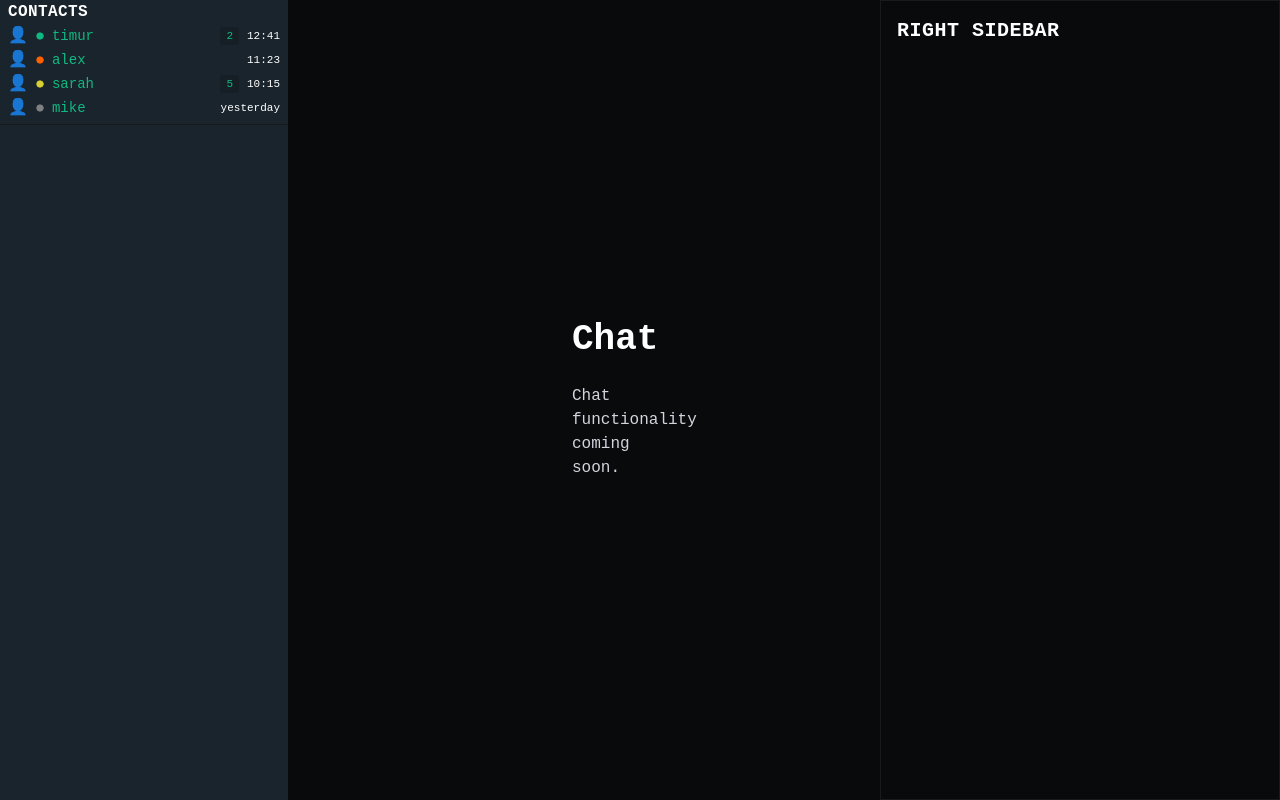
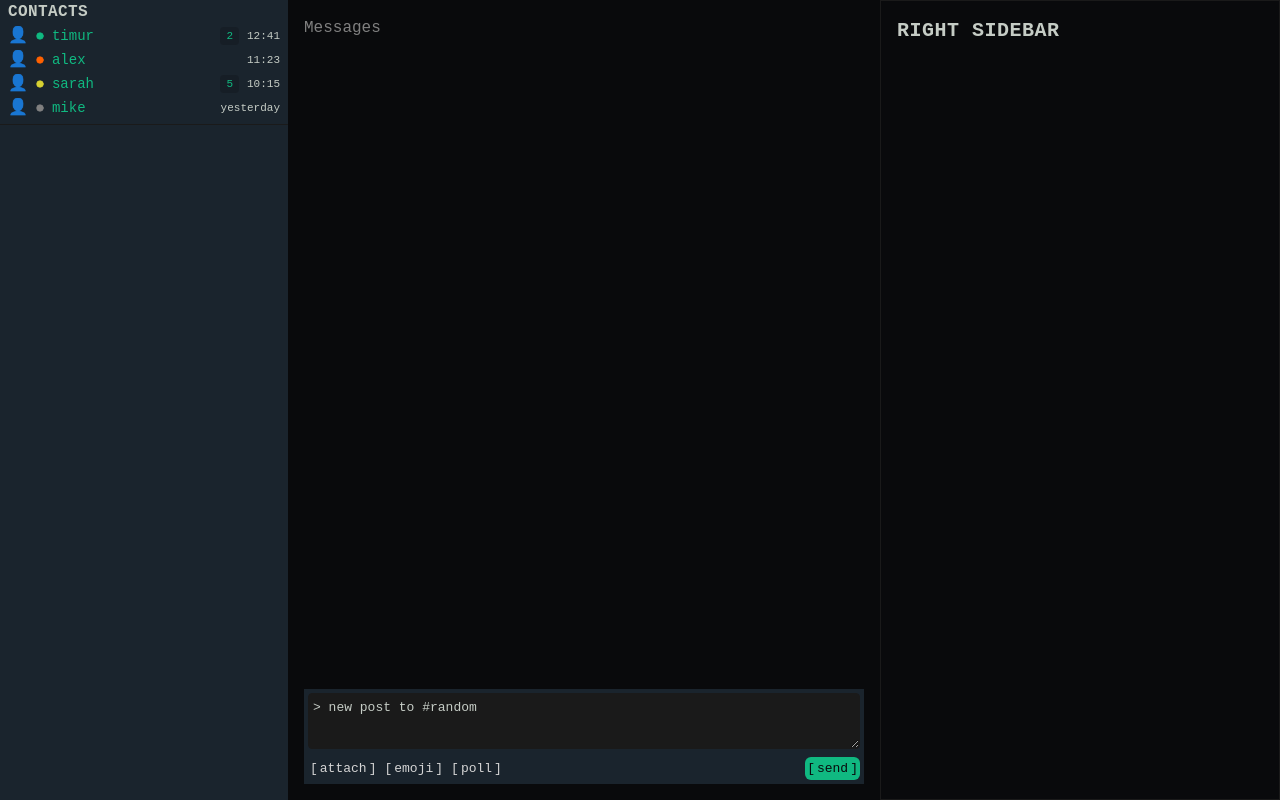
Before and after one commit to bohdanvenhrenovych/xxii-react, a React (Vite) app: page /chat in a window 1280 px wide. Built offline with nearby package versions, Linux system fonts and the light colour scheme.

Commit message:
added generic form and textarea field, create message panel component

```diff
--- a/package.json
+++ b/package.json
@@ -14,6 +14,7 @@
     "prepare": "husky"
   },
   "dependencies": {
+    "@hookform/resolvers": "^3.9.1",
     "@tailwindcss/vite": "^4.0.6",
     "@tanstack/react-devtools": "^0.7.0",
     "@tanstack/react-query": "^5.62.11",
@@ -24,9 +25,11 @@
     "lucide-react": "^0.561.0",
     "react": "^19.2.0",
     "react-dom": "^19.2.0",
+    "react-hook-form": "^7.54.2",
     "react-router-dom": "^7.12.0",
     "tailwindcss": "^4.0.6",
-    "vite-tsconfig-paths": "^6.0.2"
+    "vite-tsconfig-paths": "^6.0.2",
+    "zod": "^3.24.1"
   },
   "devDependencies": {
     "@tanstack/devtools-vite": "^0.3.11",
--- a/src/components/ChatLayout/index.tsx
+++ b/src/components/ChatLayout/index.tsx
@@ -7,8 +7,10 @@ export function ChatLayout() {
   return (
     <div className="flex h-screen bg-bg text-white">
       <Sidebar />
-      <main className="flex-1 overflow-auto">
-        <Outlet />
+      <main className="flex flex-1 flex-col min-h-0">
+        <div className="flex-1 flex flex-col min-h-0">
+          <Outlet />
+        </div>
       </main>
       <RightSidebar />
     </div>
--- /dev/null
+++ b/src/components/MessagePanel/index.tsx
@@ -0,0 +1,66 @@
+import { useForm } from 'react-hook-form'
+import { zodResolver } from '@hookform/resolvers/zod'
+import { z } from 'zod'
+import { Form, TextareaField } from '../forms'
+import { Button } from '../ui'
+
+const messageSchema = z.object({
+  message: z.string().min(1, 'Message is required'),
+})
+
+type MessageFormValues = z.infer<typeof messageSchema>
+
+interface MessagePanelProps {
+  onSubmit: (data: MessageFormValues) => void
+  placeholder?: string
+  onAttach?: () => void
+  onEmoji?: () => void
+  onPoll?: () => void
+}
+
+export function MessagePanel({
+  onSubmit,
+  placeholder = '> new post to #random',
+  onAttach,
+  onEmoji,
+  onPoll,
+}: MessagePanelProps) {
+  const formMethods = useForm<MessageFormValues>({
+    resolver: zodResolver(messageSchema),
+    defaultValues: { message: '' },
+  })
+
+  return (
+    <Form
+      formMethods={formMethods}
+      onSubmit={onSubmit}
+      className="flex flex-col bg-card p-1 gap-2"
+    >
+      <div className="min-h-0">
+        <TextareaField
+          id="message"
+          control={formMethods.control}
+          name="message"
+          placeholder={placeholder}
+          className="min-h-[56px] rounded-sm"
+        />
+      </div>
+      <div className="flex items-center justify-between">
+        <div className="flex items-center gap-1">
+          <Button variant="ghost" type="button" onClick={onAttach}>
+            attach
+          </Button>
+          <Button variant="ghost" type="button" onClick={onEmoji}>
+            emoji
+          </Button>
+          <Button variant="ghost" type="button" onClick={onPoll}>
+            poll
+          </Button>
+        </div>
+        <Button variant="success" type="submit">
+          send
+        </Button>
+      </div>
+    </Form>
+  )
+}
--- /dev/null
+++ b/src/components/forms/form.tsx
@@ -0,0 +1,48 @@
+import type {
+  DetailedHTMLProps,
+  FormHTMLAttributes,
+  PropsWithChildren,
+} from 'react'
+import {
+  FieldValues,
+  FormProvider,
+  SubmitHandler,
+  UseFormReturn,
+} from 'react-hook-form'
+
+interface FormProps<FormValues extends FieldValues> {
+  formMethods: UseFormReturn<FormValues>
+  onSubmit?: SubmitHandler<FormValues>
+}
+
+export function Form<FormValues extends FieldValues>({
+  children,
+  onSubmit,
+  formMethods,
+  ...rest
+}: PropsWithChildren<
+  FormProps<FormValues> &
+    Omit<
+      DetailedHTMLProps<FormHTMLAttributes<HTMLFormElement>, HTMLFormElement>,
+      'onSubmit'
+    >
+>) {
+  return (
+    <FormProvider<FormValues> {...formMethods}>
+      <form
+        noValidate
+        onSubmit={
+          onSubmit
+            ? e => {
+                void formMethods.handleSubmit(onSubmit)(e)
+              }
+            : undefined
+        }
+        onReset={() => formMethods.reset()}
+        {...rest}
+      >
+        {children}
+      </form>
+    </FormProvider>
+  )
+}
--- /dev/null
+++ b/src/components/forms/index.ts
@@ -0,0 +1,2 @@
+export { Form } from './form'
+export { TextareaField } from './textarea-field'
--- /dev/null
+++ b/src/components/forms/textarea-field.tsx
@@ -0,0 +1,57 @@
+import {
+  Control,
+  Controller,
+  FieldPath,
+  FieldValues,
+  RegisterOptions,
+} from 'react-hook-form'
+import { Textarea } from '../ui/textarea'
+import type { ComponentProps } from 'react'
+
+type TextareaProps = ComponentProps<typeof Textarea>
+
+interface TextareaFieldProps<T extends FieldValues> extends Omit<
+  TextareaProps,
+  'value' | 'onChange' | 'onBlur' | 'ref'
+> {
+  id?: string
+  control: Control<T>
+  name: FieldPath<T>
+  rules?: RegisterOptions<T, FieldPath<T>>
+  className?: string
+}
+
+export function TextareaField<T extends FieldValues>({
+  id,
+  control,
+  name,
+  rules,
+  className,
+  ...textareaProps
+}: TextareaFieldProps<T>) {
+  return (
+    <Controller
+      control={control}
+      name={name}
+      rules={rules}
+      render={({ field, fieldState }) => (
+        <div className="flex flex-col gap-1">
+          <Textarea
+            id={id}
+            ref={field.ref}
+            value={field.value}
+            onChange={field.onChange}
+            onBlur={field.onBlur}
+            {...textareaProps}
+            className={className}
+          />
+          {fieldState.error?.message && (
+            <span className="text-status-dnd text-xs">
+              {fieldState.error.message}
+            </span>
+          )}
+        </div>
+      )}
+    />
+  )
+}
--- a/src/components/ui/bracketed-text.tsx
+++ b/src/components/ui/bracketed-text.tsx
@@ -14,13 +14,8 @@ export function BracketedText({
   ...props
 }: BracketedTextProps) {
   return (
-    <Typography
-      variant="itemName"
-      wrap={false}
-      className={clsx('flex-1', className)}
-      {...props}
-    >
-      [{children}]
+    <Typography wrap={false} className={clsx('flex-1', className)} {...props}>
+      [<span className="px-0.5">{children}</span>]
     </Typography>
   )
 }
--- a/src/components/ui/button.tsx
+++ b/src/components/ui/button.tsx
@@ -1,16 +1,46 @@
 import { ButtonHTMLAttributes, forwardRef } from 'react'
 import { clsx } from 'clsx'
+import { BracketedText } from './bracketed-text'
 
 interface ButtonProps extends ButtonHTMLAttributes<HTMLButtonElement> {
-  variant?: 'primary' | 'secondary' | 'outline' | 'ghost' | 'danger'
+  variant?: 'primary' | 'secondary' | 'outline' | 'ghost' | 'danger' | 'success'
   size?: 'sm' | 'md' | 'lg'
 }
 
-// @todo add button styles
+const variantStyles = {
+  primary: 'bg-status-online text-foreground',
+  secondary: 'bg-card text-secondary',
+  outline: 'border border-border bg-transparent text-secondary',
+  danger: 'bg-status-dnd text-foreground',
+  ghost: 'bg-transparent text-foreground hover:bg-white/5',
+  success: 'bg-success text-success-foreground rounded-md hover:opacity-90',
+} as const
+
+const sizeStyles = {
+  sm: 'px-0.5 py-0.5 text-13',
+  md: 'px-3 py-1.5 text-sm',
+  lg: 'px-4 py-2 text-base',
+} as const
 
 export const Button = forwardRef<HTMLButtonElement, ButtonProps>(
-  ({ className, variant = 'primary', size = 'md', ...props }, ref) => {
-    return <button ref={ref} className={clsx('', className)} {...props} />
+  (
+    { className, variant = 'primary', size = 'sm', children, ...props },
+    ref
+  ) => {
+    return (
+      <button
+        ref={ref}
+        className={clsx(
+          'cursor-pointer inline-flex items-center justify-center font-medium transition-colors focus-visible:outline-none focus-visible:ring-2 focus-visible:ring-offset-2 focus-visible:ring-offset-bg disabled:pointer-events-none disabled:opacity-50',
+          variantStyles[variant],
+          sizeStyles[size],
+          className
+        )}
+        {...props}
+      >
+        <BracketedText>{children}</BracketedText>
+      </button>
+    )
   }
 )
 
--- a/src/components/ui/index.ts
+++ b/src/components/ui/index.ts
@@ -2,3 +2,4 @@ export { Button } from './button'
 export { Link } from './link'
 export { Divider } from './divider'
 export { BracketedText } from './bracketed-text'
+export { Textarea } from './textarea'
--- /dev/null
+++ b/src/components/ui/textarea.tsx
@@ -0,0 +1,25 @@
+import { TextareaHTMLAttributes, forwardRef } from 'react'
+import { clsx } from 'clsx'
+
+type TextareaProps = TextareaHTMLAttributes<HTMLTextAreaElement>
+
+export const Textarea = forwardRef<HTMLTextAreaElement, TextareaProps>(
+  ({ className, ...props }, ref) => {
+    return (
+      <textarea
+        ref={ref}
+        className={clsx(
+          'w-full resize-y p-1 text-13 max-h-[240px]',
+          'bg-secondary text-foreground placeholder:text-secondary',
+          'outline-none transition-colors border border-secondary',
+          'focus-visible:ring-2 focus-visible:ring-border-primary focus-visible:ring-inset',
+          'disabled:pointer-events-none disabled:opacity-50',
+          className
+        )}
+        {...props}
+      />
+    )
+  }
+)
+
+Textarea.displayName = 'Textarea'
--- a/src/routes/chat.tsx
+++ b/src/routes/chat.tsx
@@ -1,12 +1,16 @@
+import { MessagePanel } from '@/components/MessagePanel'
+
 export default function Chat() {
+  const onSubmit = (data: { message: string }) => {
+    // eslint-disable-next-line no-console -- placeholder until API wired
+    console.log('submit', data)
+  }
   return (
-    <div className="flex flex-col items-center justify-center min-h-screen p-8">
-      <div className="max-w-2xl w-full">
-        <h1 className="text-4xl font-bold mb-6">Chat</h1>
-        <div className="space-y-4 text-gray-300">
-          <p>Chat functionality coming soon.</p>
-        </div>
+    <div className="flex flex-1 flex-col min-h-0 p-4">
+      <div className="flex-1 overflow-auto min-h-0">
+        <p className="text-muted">Messages</p>
       </div>
+      <MessagePanel onSubmit={onSubmit} />
     </div>
   )
 }
--- a/tailwind.config.ts
+++ b/tailwind.config.ts
@@ -31,6 +31,7 @@ export default {
       fontSize: {
         xs: '11px',
         sm: '12px',
+        '13': '13px',
         base: '14px',
         md: '16px',
         lg: '18px',
@@ -58,6 +59,7 @@ export default {
         'right-sidebar': '400px',
       },
       borderRadius: {
+        sm: '4px',
         none: '0',
       },
       borderWidth: {
@@ -75,6 +77,7 @@ export default {
         secondary: '#1A1A1A',
         tertiary: '#2a2a2a',
         elevated: '#1f1f1f',
+        success: '#10B981',
       },
       borderColor: {
         DEFAULT: '#333333',
@@ -85,6 +88,8 @@ export default {
         primary: '#10B981',
         secondary: '#C5CCC5',
         muted: '#808080',
+        foreground: '#D5D5D5',
+        'success-foreground': '#090A0C',
       },
       transitionDuration: {
         fast: '100ms',
```
Also changed, not shown: 1 other file (tests, documents, lock files or other folders).
